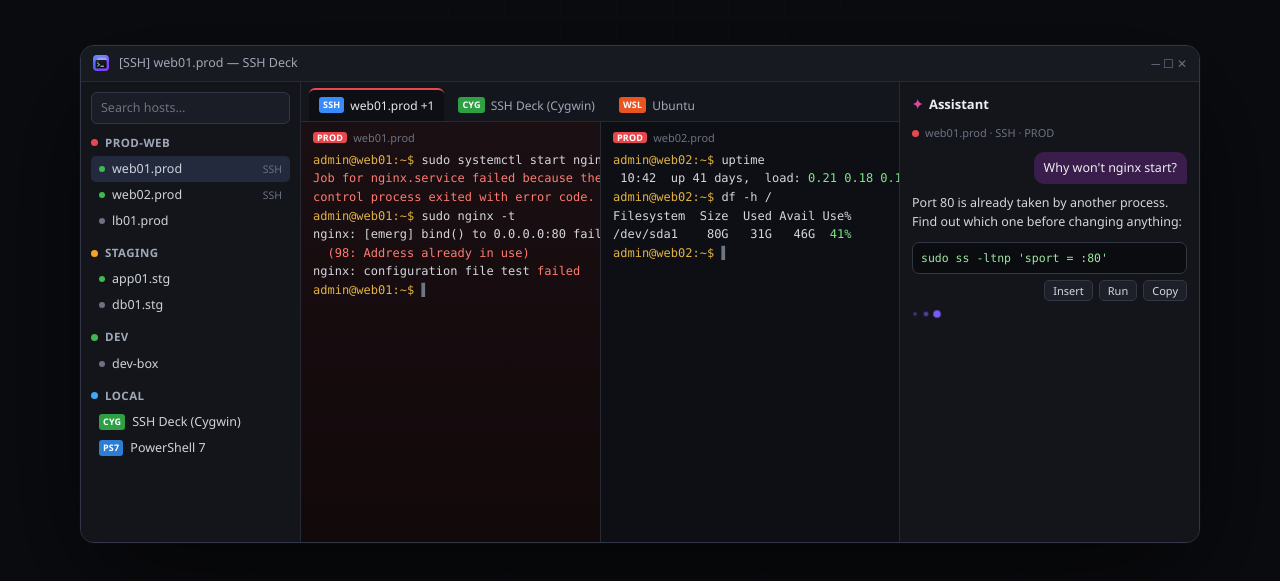
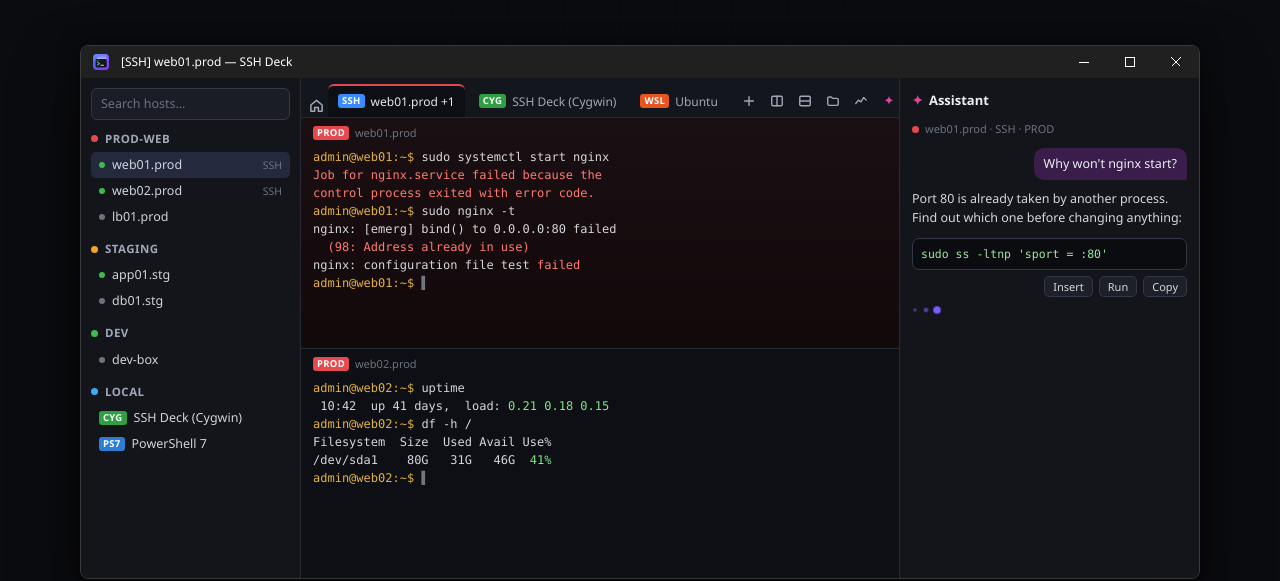
Before and after one commit to H3-LAB/sshdeck, a plain HTML site: page index.html in a window 1280 px wide. Shown: the part 544-1125 px from the top of the page. Drawn offline with Linux system fonts and the light colour scheme.

Commit message:
App preview: Windows 11 window chrome, app tab bar, split down
Co-Authored-By: Claude Opus 5.5 <noreply@anthropic.com>

```diff
--- a/index.html
+++ b/index.html
@@ -54,12 +54,27 @@
   .reqs { color:var(--faint); font-size:13px; margin-top:16px; }
 
   /* app mock */
-  .shot { margin:48px auto 0; max-width:1120px; border-radius:14px; border:1px solid var(--line2); background:#0d0f14; overflow:hidden;
-    box-shadow:0 40px 120px rgba(0,0,0,.6), 0 0 0 1px rgba(255,255,255,.02); text-align:left; }
-  .titlebar { display:flex; align-items:center; gap:10px; height:36px; padding:0 12px; background:#171a21; border-bottom:1px solid var(--line); font-size:12.5px; color:var(--dim); }
-  .titlebar img { width:16px; height:16px; }
-  .titlebar .wc { margin-left:auto; display:flex; gap:18px; color:var(--faint); font-size:12px; }
-  .app { display:grid; grid-template-columns:220px 1fr 300px; height:460px; }
+  /* a Windows 11 window: 8px corners, 1px border, dark caption with the system caption buttons */
+  .shot { margin:48px auto 0; max-width:1120px; border-radius:8px; border:1px solid #3a3a3a; background:#0d0f14; overflow:hidden;
+    box-shadow:0 32px 64px rgba(0,0,0,.56), 0 2px 21px rgba(0,0,0,.55); text-align:left;
+    font-family:"Segoe UI Variable Text","Segoe UI",system-ui,sans-serif; }
+  .titlebar { display:flex; align-items:center; height:32px; padding-left:12px; background:#202020; font-size:12px; color:#ffffff; }
+  .titlebar img { width:16px; height:16px; margin-right:12px; }
+  .titlebar .wc { margin-left:auto; display:flex; height:100%; }
+  .titlebar .wc span { width:46px; height:100%; display:grid; place-items:center; transition:background .1s; }
+  .titlebar .wc span:hover { background:rgba(255,255,255,.08); }
+  .titlebar .wc span.x:hover { background:#c42b1c; }
+  .titlebar .wc svg { width:10px; height:10px; stroke:#fff; stroke-width:1; fill:none; shape-rendering:crispEdges; }
+  .app { display:grid; grid-template-columns:220px 1fr 300px; height:500px; }
+  .tabs { overflow:hidden; align-items:flex-end; }
+  .tab { white-space:nowrap; flex-shrink:0; }
+  .tabtools { flex-shrink:0; }
+  .tabtools { margin-left:auto; display:flex; align-items:center; gap:2px; padding:0 4px 4px; color:var(--dim); }
+  .tabtools span { width:26px; height:24px; display:grid; place-items:center; border-radius:5px; font-size:13px; }
+  .tabtools span.on { color:var(--pink); }
+  .tabtools svg { width:14px; height:14px; stroke:currentColor; fill:none; stroke-width:1.6; stroke-linecap:round; stroke-linejoin:round; }
+  .home { display:grid; place-items:center; width:28px; color:var(--dim); padding-bottom:4px; }
+  .home svg { width:15px; height:15px; stroke:currentColor; fill:none; stroke-width:1.6; stroke-linejoin:round; }
   .side { background:#13151b; border-right:1px solid var(--line); padding:10px; font-size:12.5px; overflow:hidden; }
   .search { border:1px solid var(--line2); background:#1a1d25; border-radius:6px; padding:5px 9px; color:var(--faint); margin-bottom:10px; }
   .grp { display:flex; align-items:center; gap:7px; color:var(--dim); font-weight:600; margin:10px 0 4px; font-size:11.5px; text-transform:uppercase; letter-spacing:.04em; }
@@ -72,10 +87,11 @@
   .tabs { display:flex; gap:4px; padding:6px 8px 0; background:#14161d; border-bottom:1px solid var(--line); }
   .tab { display:flex; align-items:center; gap:6px; padding:6px 10px; border-radius:6px 6px 0 0; font-size:12px; color:var(--dim); border-top:2px solid transparent; }
   .tab.on { background:#0d0f14; color:#e6e8ec; border-top-color:var(--red); }
-  .bd { font-size:9px; font-weight:800; color:#fff; padding:1px 4px; border-radius:3px; letter-spacing:.02em; }
-  .panes { flex:1; display:grid; grid-template-columns:1fr 1fr; min-height:0; }
-  .pane { padding:10px 12px; font:12px/1.55 var(--mono); color:#d4d7dd; overflow:hidden; white-space:pre; }
-  .pane + .pane { border-left:1px solid var(--line); }
+  .bd { font:700 9.5px/1.25 "Segoe UI",Arial,sans-serif; color:#fff; padding:1px 4px; border-radius:3px; letter-spacing:.03em; }
+  /* split down: one pane above the other, so terminal lines are never cut */
+  .panes { flex:1; display:grid; grid-template-rows:1fr 1fr; min-height:0; }
+  .pane { padding:8px 12px; font:12px/1.5 var(--mono); color:#d4d7dd; overflow:hidden; white-space:pre; }
+  .pane + .pane { border-top:1px solid var(--line); }
   .pane.prod { background:linear-gradient(#1a0f12, #12090b); }
   .ph { font:11px/1 "Segoe UI",system-ui; color:var(--faint); margin-bottom:8px; display:flex; gap:6px; align-items:center; }
   .r{color:#ff7b72} .g{color:#7ee787} .y{color:#e3b341} .b{color:#79c0ff} .m{color:#d2a8ff} .f{color:#6e7681} .p{color:#f778ba}
@@ -152,7 +168,13 @@
     <div class="reqs" data-i="reqs">Windows 10 (1809) or Windows 11 · x64</div>
 
     <div class="shot" aria-hidden="true">
-      <div class="titlebar"><img src="assets/logo.png" alt=""><span>[SSH] web01.prod — SSH Deck</span><span class="wc">─ ☐ ✕</span></div>
+      <div class="titlebar"><img src="assets/logo.png" alt=""><span>[SSH] web01.prod — SSH Deck</span>
+        <span class="wc">
+          <span><svg viewBox="0 0 10 10"><path d="M0 5.5h10"/></svg></span>
+          <span><svg viewBox="0 0 10 10"><rect x=".5" y=".5" width="9" height="9" rx="1"/></svg></span>
+          <span class="x"><svg viewBox="0 0 10 10"><path d="M.5 .5l9 9M9.5 .5l-9 9"/></svg></span>
+        </span>
+      </div>
       <div class="app">
         <aside class="side">
           <div class="search" data-i="mSearch">Search hosts…</div>
@@ -171,9 +193,18 @@
         </aside>
         <div class="center">
           <div class="tabs">
+            <span class="home"><svg viewBox="0 0 16 16"><path d="M2 7.5L8 2.5l6 5V14H10v-4H6v4H2z"/></svg></span>
             <div class="tab on"><span class="bd" style="background:#388bfd">SSH</span>web01.prod +1</div>
             <div class="tab"><span class="bd" style="background:#2ea043">CYG</span>SSH Deck (Cygwin)</div>
             <div class="tab"><span class="bd" style="background:#e95420">WSL</span>Ubuntu</div>
+            <div class="tabtools">
+              <span><svg viewBox="0 0 16 16"><path d="M8 3v10M3 8h10"/></svg></span>
+              <span><svg viewBox="0 0 16 16"><rect x="2" y="2.5" width="12" height="11" rx="1.5"/><path d="M8 2.5v11"/></svg></span>
+              <span><svg viewBox="0 0 16 16"><rect x="2" y="2.5" width="12" height="11" rx="1.5"/><path d="M2 8h12"/></svg></span>
+              <span><svg viewBox="0 0 16 16"><path d="M2 5a1.5 1.5 0 011.5-1.5H6l1.5 1.5h5A1.5 1.5 0 0114 6.5v5A1.5 1.5 0 0112.5 13h-9A1.5 1.5 0 012 11.5z"/></svg></span>
+              <span><svg viewBox="0 0 16 16"><path d="M2 11l3-4 3 2 3-5 3 3"/></svg></span>
+              <span class="on">✦</span>
+            </div>
           </div>
           <div class="panes">
 <div class="pane prod"><div class="ph"><span class="bd" style="background:var(--red)">PROD</span>web01.prod</div><span class="y">admin@web01:~$</span> sudo systemctl start nginx
```
